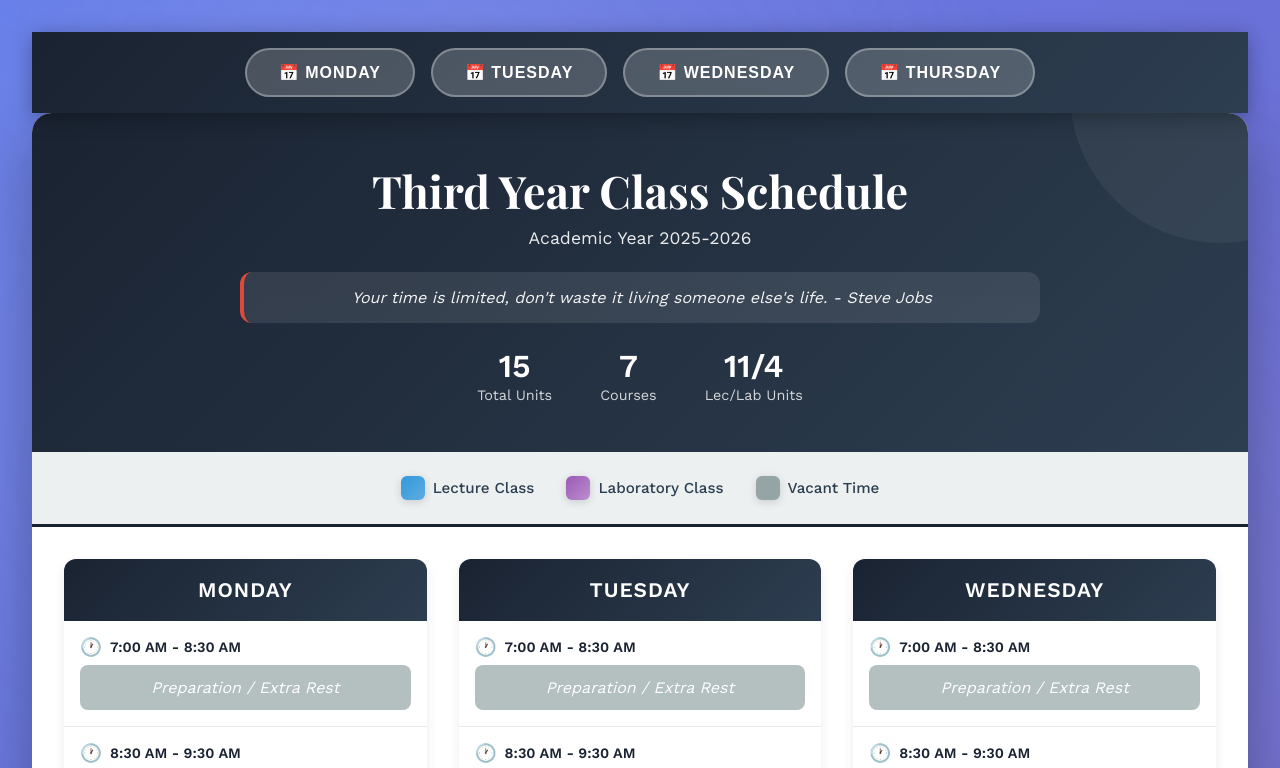
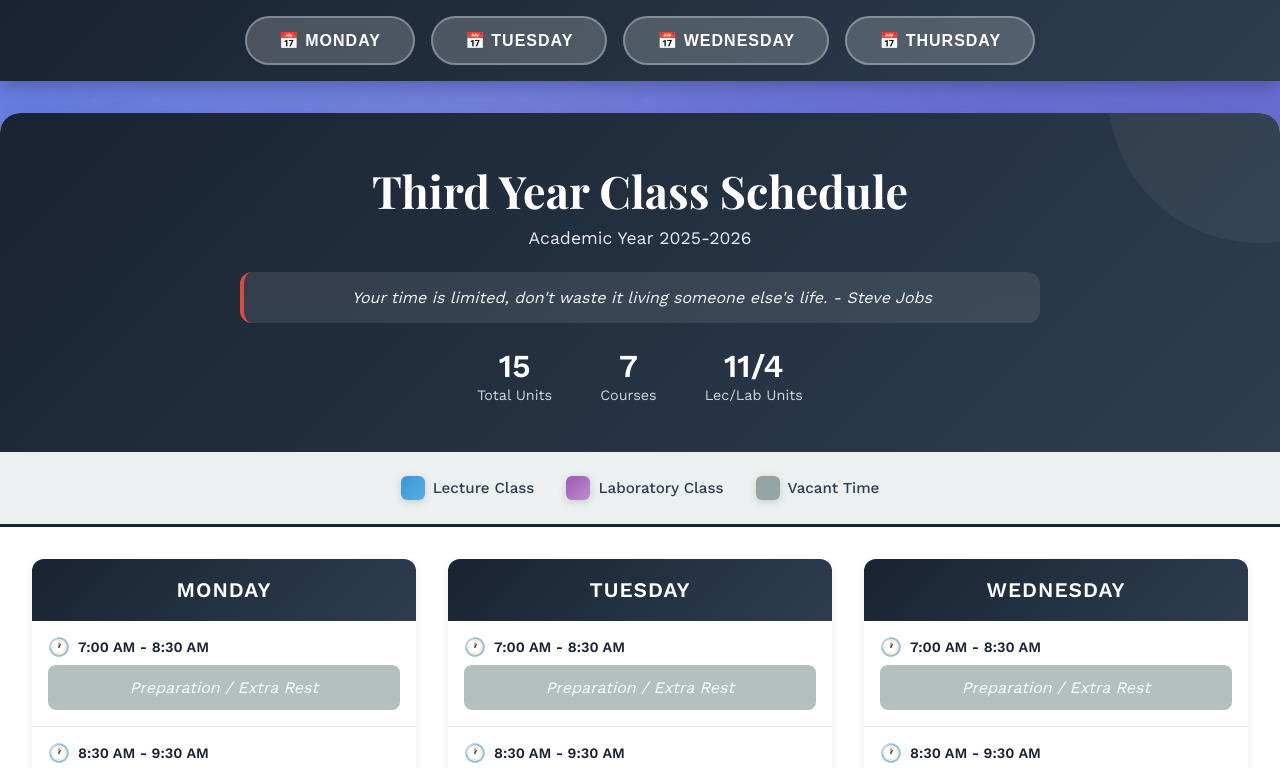
Before and after one commit to JamesRay26/BSIT3-CLASS-SCHED, a plain HTML site: page index.html in a window 1280 px wide. Shown: the top 768 px of the page. Drawn offline with nearby package versions, Linux system fonts and the light colour scheme.

Commit message:
Refactor CSS styles for layout adjustments
Adjusted padding and margin for body and footer, and updated container margin and header z-index for improved layout.

```diff
--- a/style.css
+++ b/style.css
@@ -26,7 +26,8 @@ body {
     font-family: 'Work Sans', sans-serif;
     background: linear-gradient(135deg, #667eea 0%, #764ba2 100%);
     min-height: 100vh;
-    padding: 2rem;
+    padding: 0;
+    margin: 0;
     color: var(--text);
     overflow-x: hidden;
 }
@@ -55,11 +56,10 @@ body::before {
 
 .container {
     max-width: 1400px;
-    margin: 0 auto;
+    margin: 2rem auto 2rem;
     background: var(--light);
     border-radius: 20px;
     box-shadow: 0 20px 60px rgba(0, 0, 0, 0.3);
-    overflow: hidden;
     animation: slideUp 0.6s ease-out;
     position: relative;
     z-index: 1;
@@ -83,6 +83,7 @@ header {
     text-align: center;
     position: relative;
     overflow: hidden;
+    border-radius: 20px 20px 0 0;
 }
 
 header::before {
@@ -119,7 +120,10 @@ header::before {
     flex-wrap: wrap;
     position: sticky;
     top: 0;
-    z-index: 100;
+    left: 0;
+    right: 0;
+    width: 100%;
+    z-index: 1000;
     background: linear-gradient(135deg, var(--primary) 0%, var(--secondary) 100%);
     backdrop-filter: blur(10px);
     box-shadow: 0 4px 20px rgba(0, 0, 0, 0.3);
@@ -488,8 +492,9 @@ footer {
     background: var(--primary);
     color: var(--light);
     text-align: center;
-    padding: 2rem 1.5rem 1.5rem;
+    padding: 2rem 1.5rem 2rem;
     font-size: 0.9rem;
+    border-radius: 0 0 20px 20px;
 }
 
 .quote-bottom {
```
